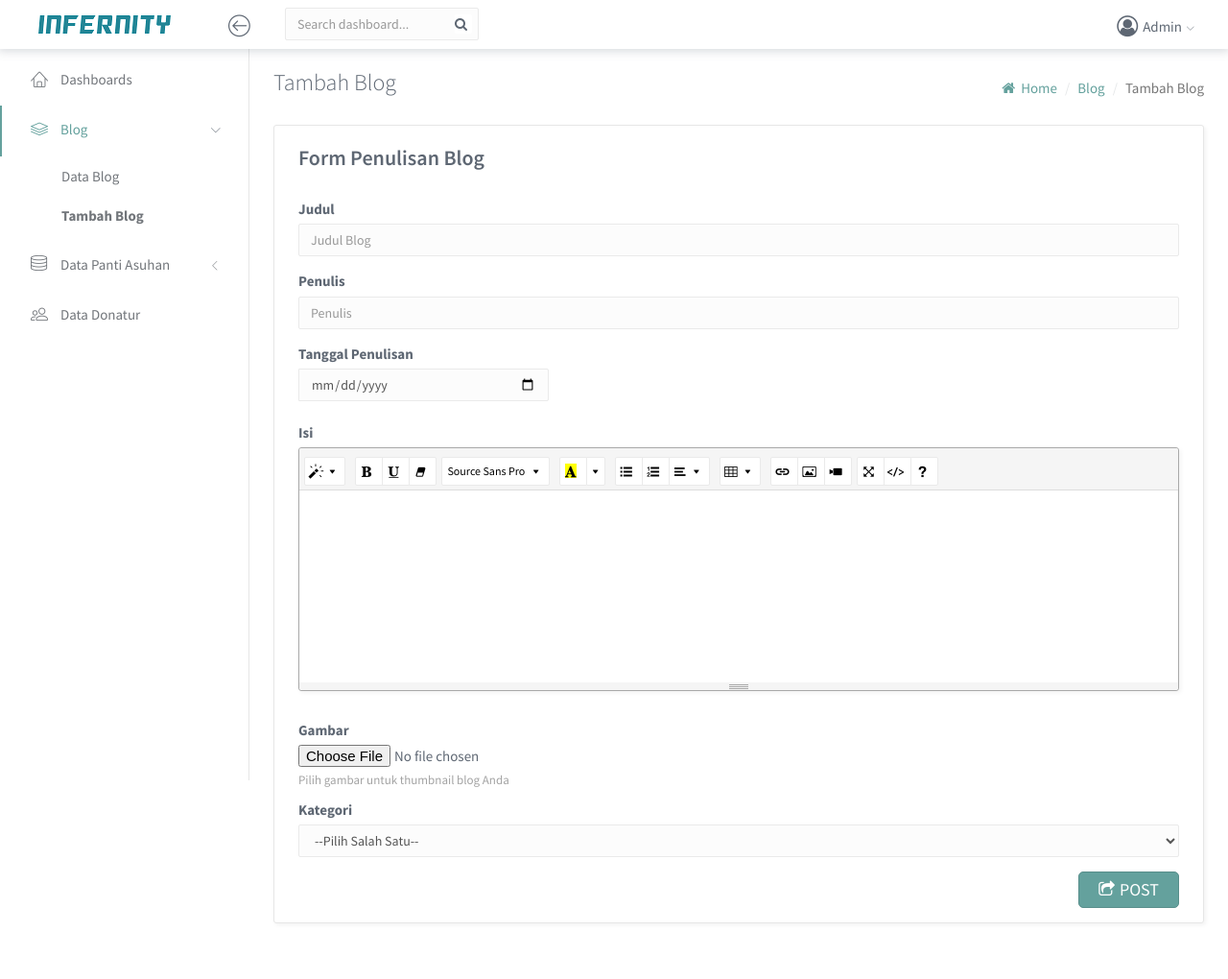
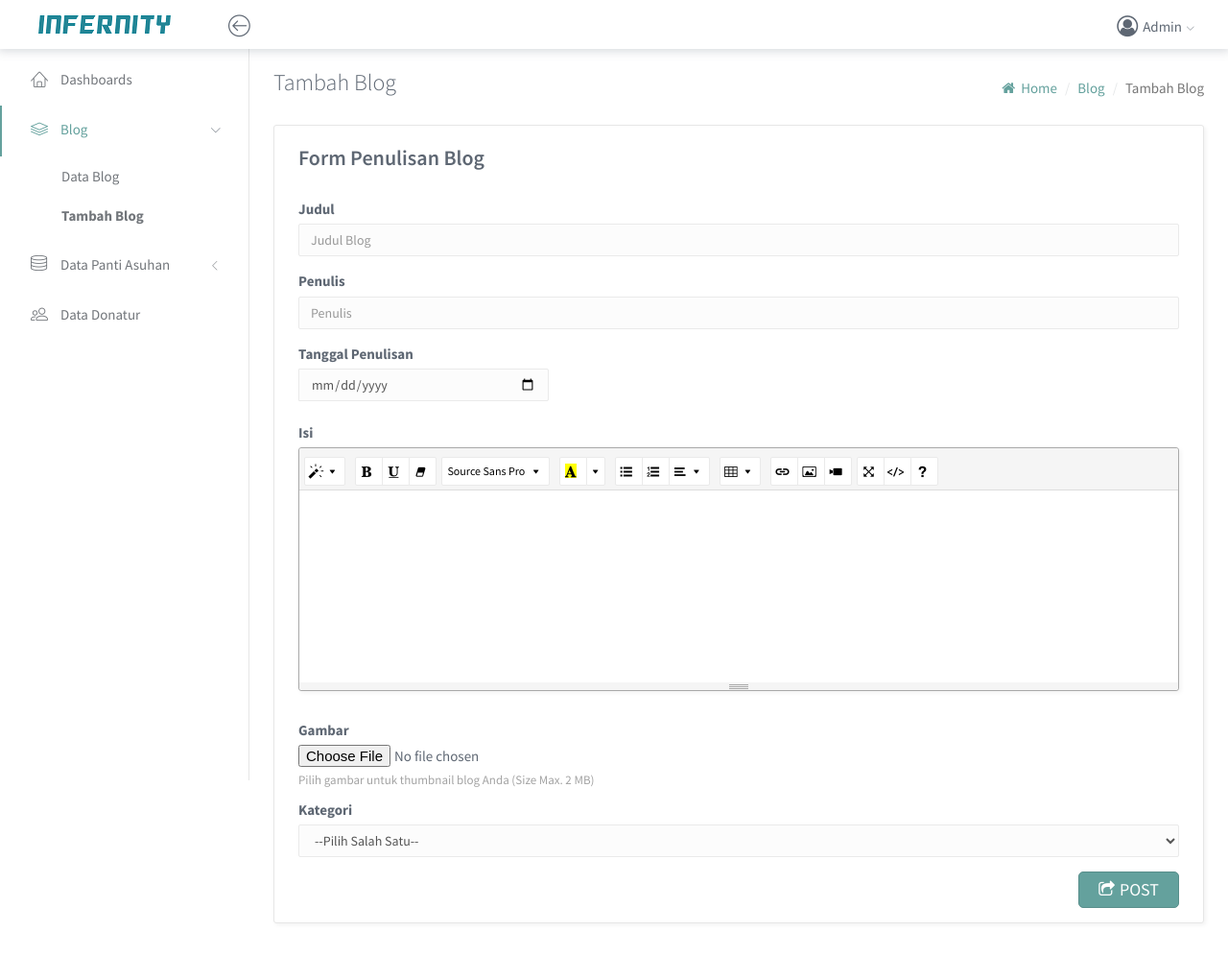
Before and after one commit to irzamkasyfillah/halamannya-admin, a PHP site: page /tambah-blog.php in a window 1280 px wide. Shown: the whole page at 96% size. Run offline with PHP 8.4, Linux system fonts and the light colour scheme; some libraries are stand-ins or nearby versions.

Commit message:
rapihkan sedikit

```diff
--- a/tambah-blog.php
+++ b/tambah-blog.php
@@ -12,12 +12,11 @@
 	<link rel="stylesheet" href="assets/vendor/linearicons/style.css">
     <link href="assets/vendor/summernote/summernote.css" rel="stylesheet">
 	<!-- MAIN CSS -->
-	<link rel="stylesheet" href="assets/css/main.css">
+	<link rel="stylesheet" href="assets/css/main.min.css">
 	<!-- GOOGLE FONTS -->
 	<link href="https://fonts.googleapis.com/css?family=Source+Sans+Pro:300,400,600,700" rel="stylesheet">
 	<!-- ICONS -->
-	<link rel="apple-touch-icon" sizes="76x76" href="assets/img/apple-icon.png">
-	<link rel="icon" type="image/png" sizes="96x96" href="assets/img/favicon.png">
+	<link rel="icon" type="image/png" sizes="96x96" href="assets/img/logo-minified-dark.png">
 </head>
 
 <body>
@@ -32,10 +31,6 @@
 				<div id="tour-fullwidth" class="navbar-btn">
 					<button type="button" class="btn-toggle-fullwidth"><i class="lnr lnr-arrow-left-circle"></i></button>
 				</div>
-				<form class="navbar-form navbar-left search-form">
-					<input type="text" value="" class="form-control" placeholder="Search dashboard...">
-					<button type="button" class="btn btn-default"><i class="fa fa-search"></i></button>
-				</form>
 				<div id="navbar-menu">
 					<ul class="nav navbar-nav navbar-right">
 						<li class="dropdown">
@@ -116,12 +111,12 @@
 										<br>
 										<div class="form-group">
 											<label for="contact-name" class="control-label">Isi</label>
-											<textarea name="isi" class="summernote" style="height: 100px;"></textarea>
+											<textarea name="isi" class="summernote"></textarea>
 										</div>
 										<div class="custom-file">
 										    <label for="exampleInputFile">Gambar</label>
 										    <input name="gambar" type="file" class="customFile" class="custom-file-input">
-										    <p class="help-block">Pilih gambar untuk thumbnail blog Anda</p>
+										    <p class="help-block">Pilih gambar untuk thumbnail blog Anda (Size Max. 2 MB)</p>
 										</div>
 										<div class="form-group">
 											<label  class="control-label">Kategori</label>
```
Also changed, not shown: data-donatur.php (+6 -9 lines), index.php (+2 -7 lines), tambah-panti.php (+3 -8 lines).
